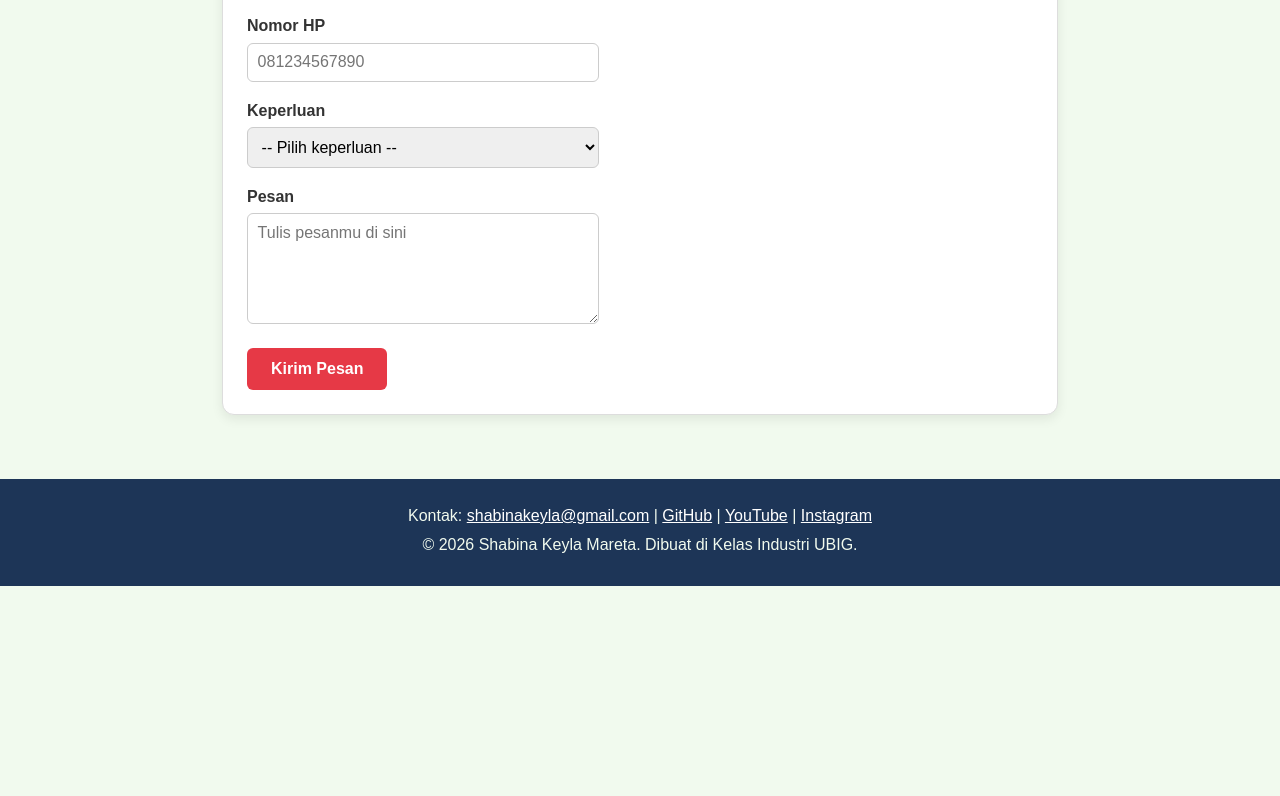
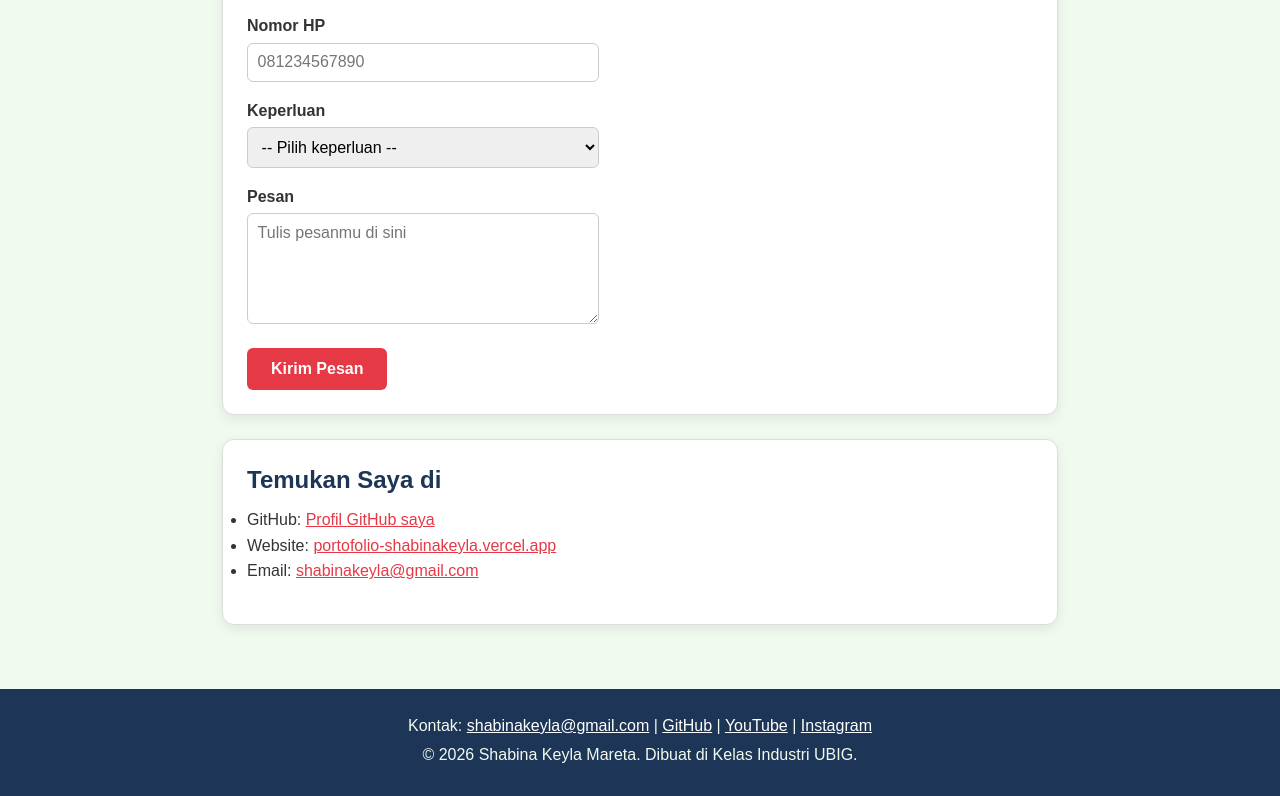
Before and after one commit to shabinakeyla/portofolio, a plain HTML site: page kontak.html in a window 1280 px wide. Shown: the part 380-1176 px from the top of the page. Before the commit the page ends 966 px from the top, so only its background shows below. Drawn offline with Linux system fonts and the light colour scheme; a web font is replaced by a local one.

Commit message:
feat: tambah kartu media sosial di halaman kontak

```diff
--- a/kontak.html
+++ b/kontak.html
@@ -59,6 +59,15 @@
                     <button type="submit">Kirim Pesan</button>
                 </form>
             </section>
+            <section class="kartu">
+                <h2>Temukan Saya di</h2>
+                <ul>
+                    <li>GitHub: <a href="https://github.com/shabinakeyla" target="_blank">Profil GitHub saya</a></li>
+                    <li>Website: <a href="https://portofolio-sigma-ashen.vercel.app">portofolio-shabinakeyla.vercel.app</a>
+                    </li>
+                    <li>Email: <a href="mailto:shabinakeyla@gmail.com">shabinakeyla@gmail.com</a></li>
+                </ul>
+            </section>
         </div>
     </main>
 
```
